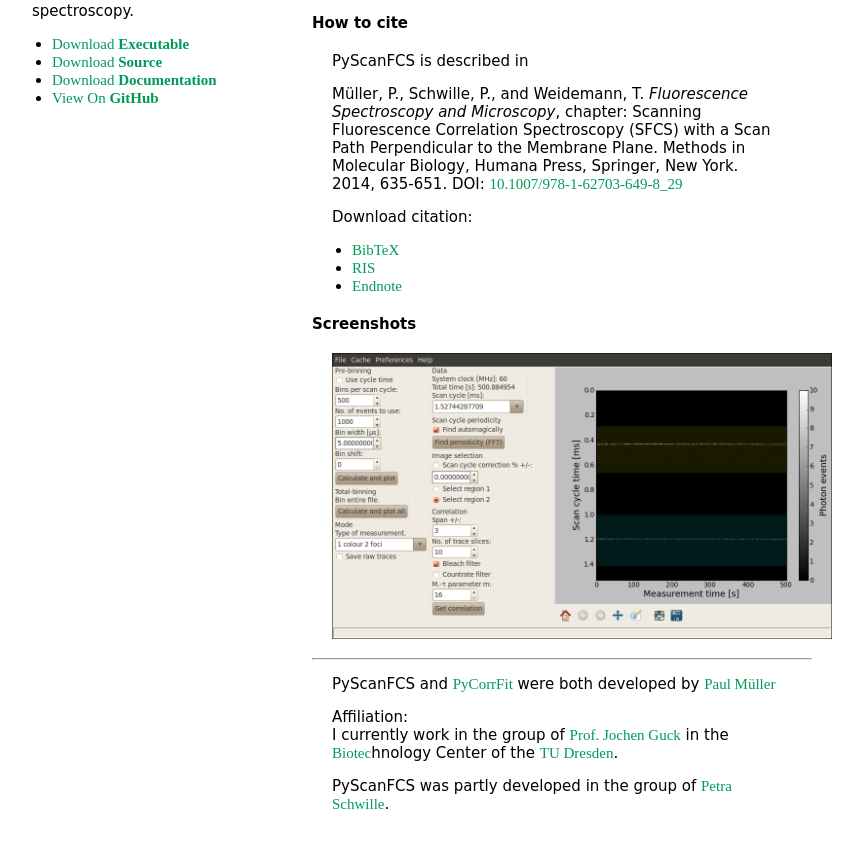
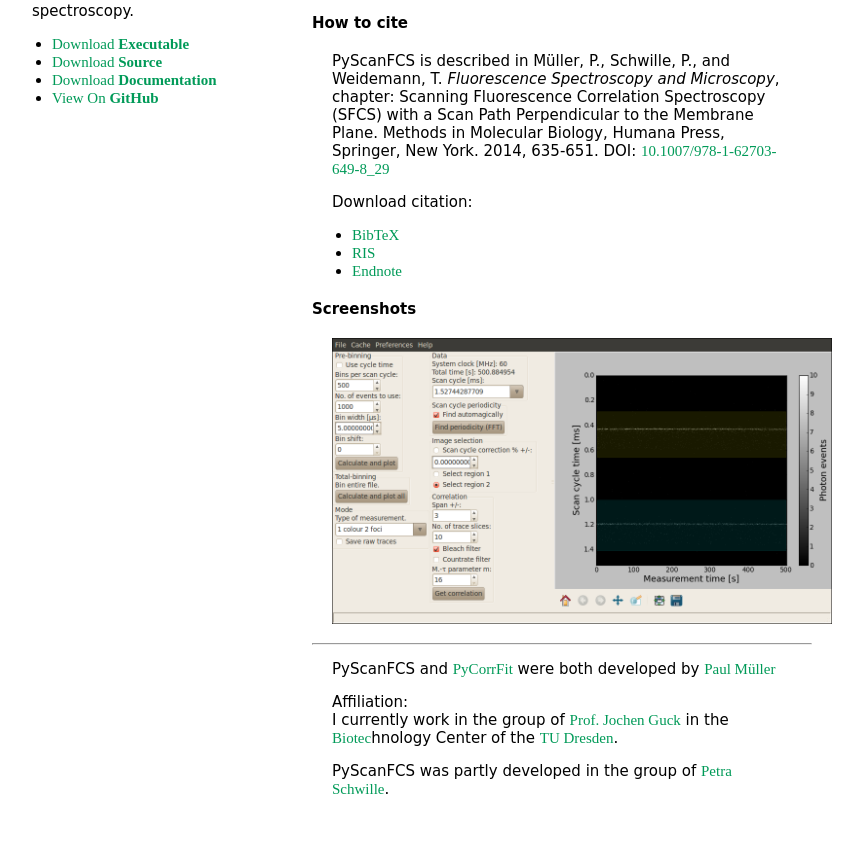
Before and after one commit to FCS-analysis/PyScanFCS, a Jekyll site: the page built from index.html, in a window 1280 px wide and 1254 px high. Shown: the part 376-1224 px from the top of the window, without its empty margins (228-1091 px from the left). Built offline with Jekyll 4.4.1, drawn with Linux system fonts in a browser that asks for light colours.

Commit message:
Update body.md

```diff
--- a/_includes/body.md
+++ b/_includes/body.md
@@ -17,9 +17,9 @@
 
 #### How to cite
 PyScanFCS is described in
-<div markdown='1'>
+<span>
 Müller, P., Schwille, P., and Weidemann, T. *Fluorescence Spectroscopy and Microscopy*, chapter: Scanning Fluorescence Correlation Spectroscopy (SFCS) with a Scan Path Perpendicular to the Membrane Plane. Methods in Molecular Biology, Humana Press, Springer, New York. 2014, 635-651. DOI: [10.1007/978-1-62703-649-8_29](http://dx.doi.org/10.1007/978-1-62703-649-8_29)
-</div>
+</span>
 
 Download citation:
 - [BibTeX](./cite/PyScanFCS.bib)
```
